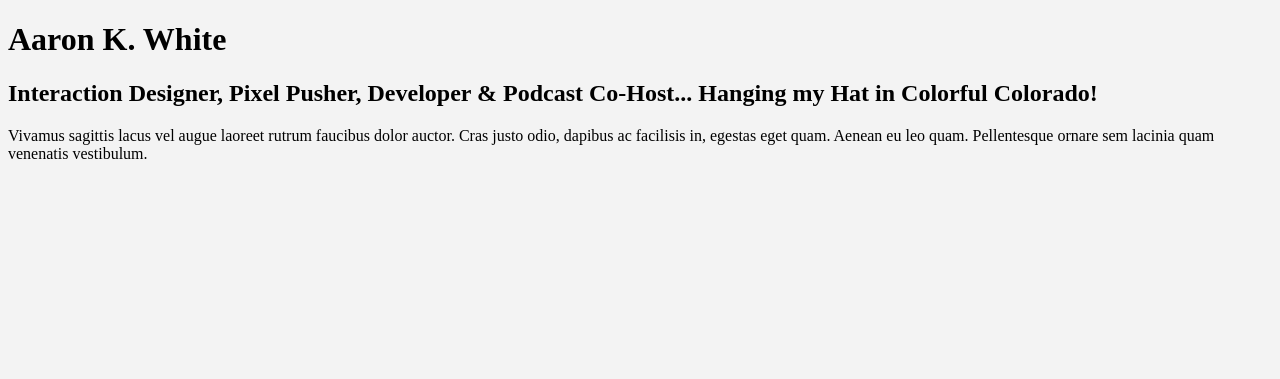
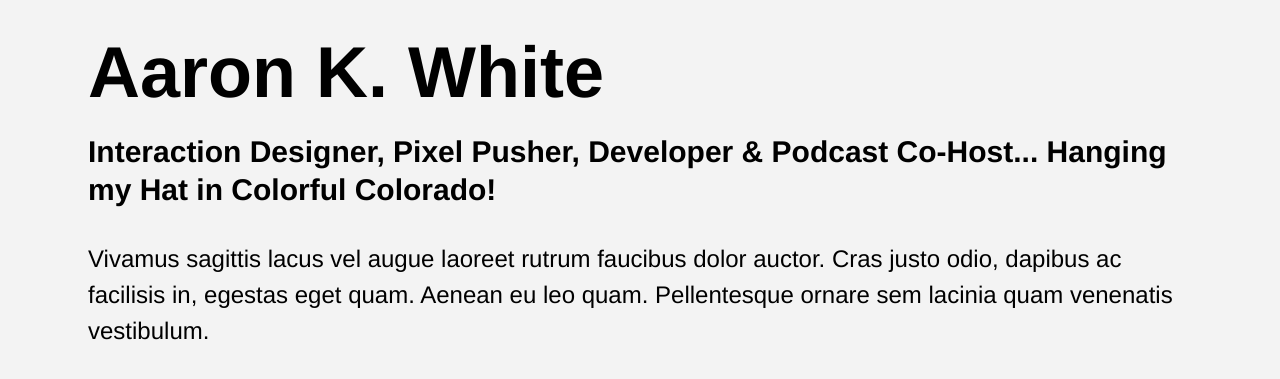
Before and after one commit to aaronkwhite/aaronkwhite.github.com, a Jekyll site: the page built from index.html, in a window 1280 px wide. Shown: the top 379 px of the page. Built offline with Jekyll 4.4.1, drawn with Linux system fonts in a browser that asks for light colours; Markdown is read by kramdown in place of the engine named in the settings.

Commit message:
cleaning up the base styles

```diff
--- a/_includes/footer.html
+++ b/_includes/footer.html
@@ -1,3 +1,5 @@
+
+  </div><!-- .container -->
 
   <script src="{{ relative }}javascripts/jquery-1.9.1.min.js"></script>
   </body>
--- a/_includes/header.html
+++ b/_includes/header.html
@@ -8,3 +8,5 @@
   </head>
 
   <body>
+
+    <div class="container">
--- a/index.html
+++ b/index.html
@@ -1,9 +1,17 @@
 ---
 layout: default
-title: YAML front matter is awesome
+title: Aaron K. White - Really Tall... Really Amazing!
 ---
 
-<h1>Aaron K. White</h1>
-<h2>Interaction Designer, Pixel Pusher, Developer &amp; Podcast Co-Host... Hanging my Hat in Colorful Colorado!</h2>
+<header role='banner'>
+  <div class="container">
+    <h1>Aaron K. White</h1>
+    <h2>Interaction Designer, Pixel Pusher, Developer &amp; Podcast Co-Host... Hanging my Hat in Colorful Colorado!</h2>
+  </div><!-- .container -->
+</header>
 
-<p>Vivamus sagittis lacus vel augue laoreet rutrum faucibus dolor auctor. Cras justo odio, dapibus ac facilisis in, egestas eget quam. Aenean eu leo quam. Pellentesque ornare sem lacinia quam venenatis vestibulum.</p>
+<section>
+  <div class="container">
+    <p>Vivamus sagittis lacus vel augue laoreet rutrum faucibus dolor auctor. Cras justo odio, dapibus ac facilisis in, egestas eget quam. Aenean eu leo quam. Pellentesque ornare sem lacinia quam venenatis vestibulum.</p>
+  </div><!-- .container -->
+</section>
--- a/stylesheets/main.css
+++ b/stylesheets/main.css
@@ -1,8 +1,31 @@
+* {
+  margin: 0;
+  padding: 0;
+  position: relative; }
+
+html {
+  font: 150%/1.5 "Helvetica Neue", Helvetica, Arial, sans-serif; }
+
 body {
-  background: #f3f3f3; }
+  background: #f3f3f3;
+  display: block;
+  margin: 0; }
 
 .container {
   margin: 0 auto;
-  padding: 1.5em 1em;
+  padding: 0.5em 1em;
   position: relative;
-  max-width: 34.583em; }
+  max-width: 48em; }
+
+header .container {
+  padding: 1em 1em 0.25em 1em; }
+
+h1 {
+  font-size: 3em;
+  line-height: 1;
+  margin-bottom: 0.35em; }
+
+h2 {
+  font-size: 1.25em;
+  line-height: 1.25;
+  margin-bottom: 0.5em; }
```
Also changed, not shown: sass/main.sass (+26 -2 lines), 5 other files.
